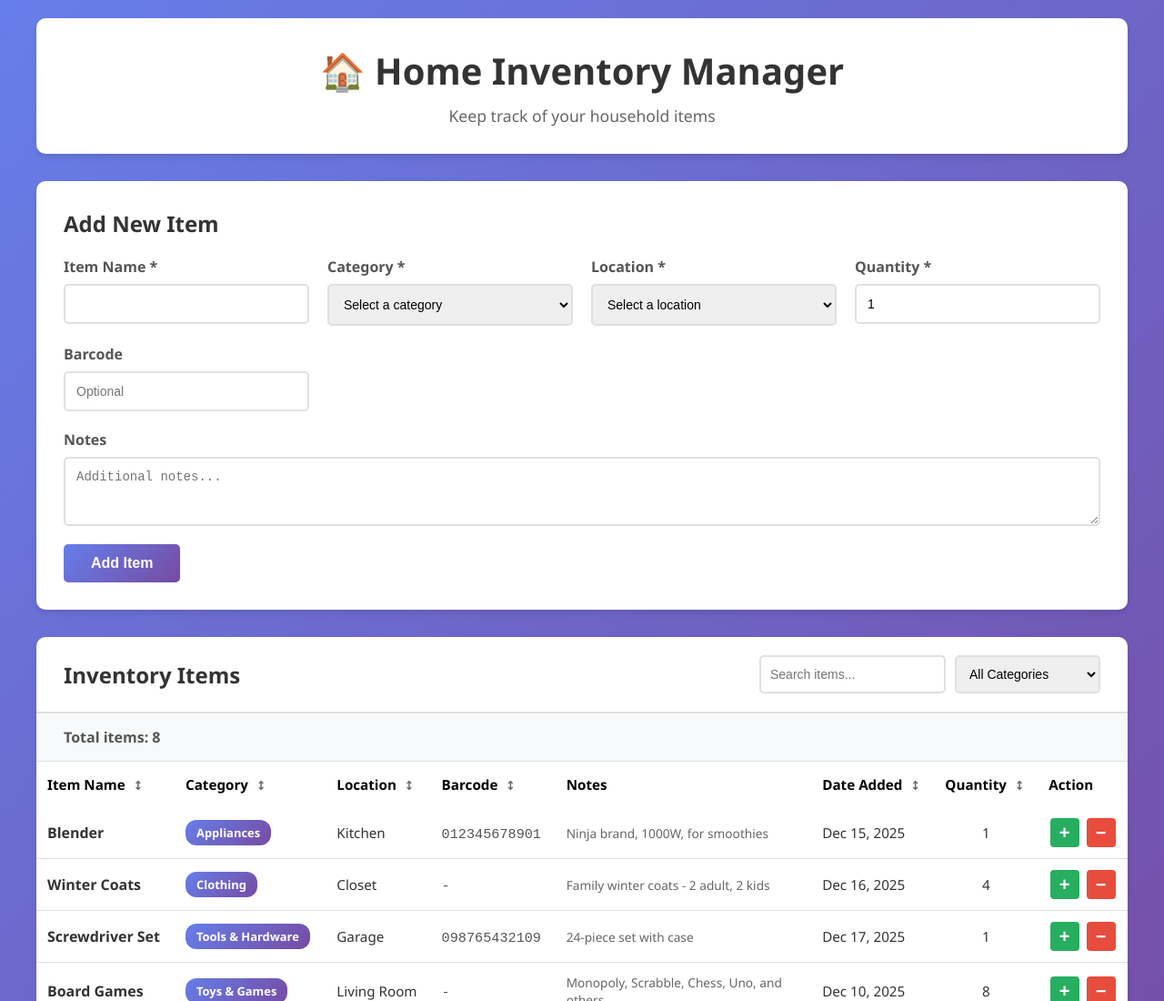
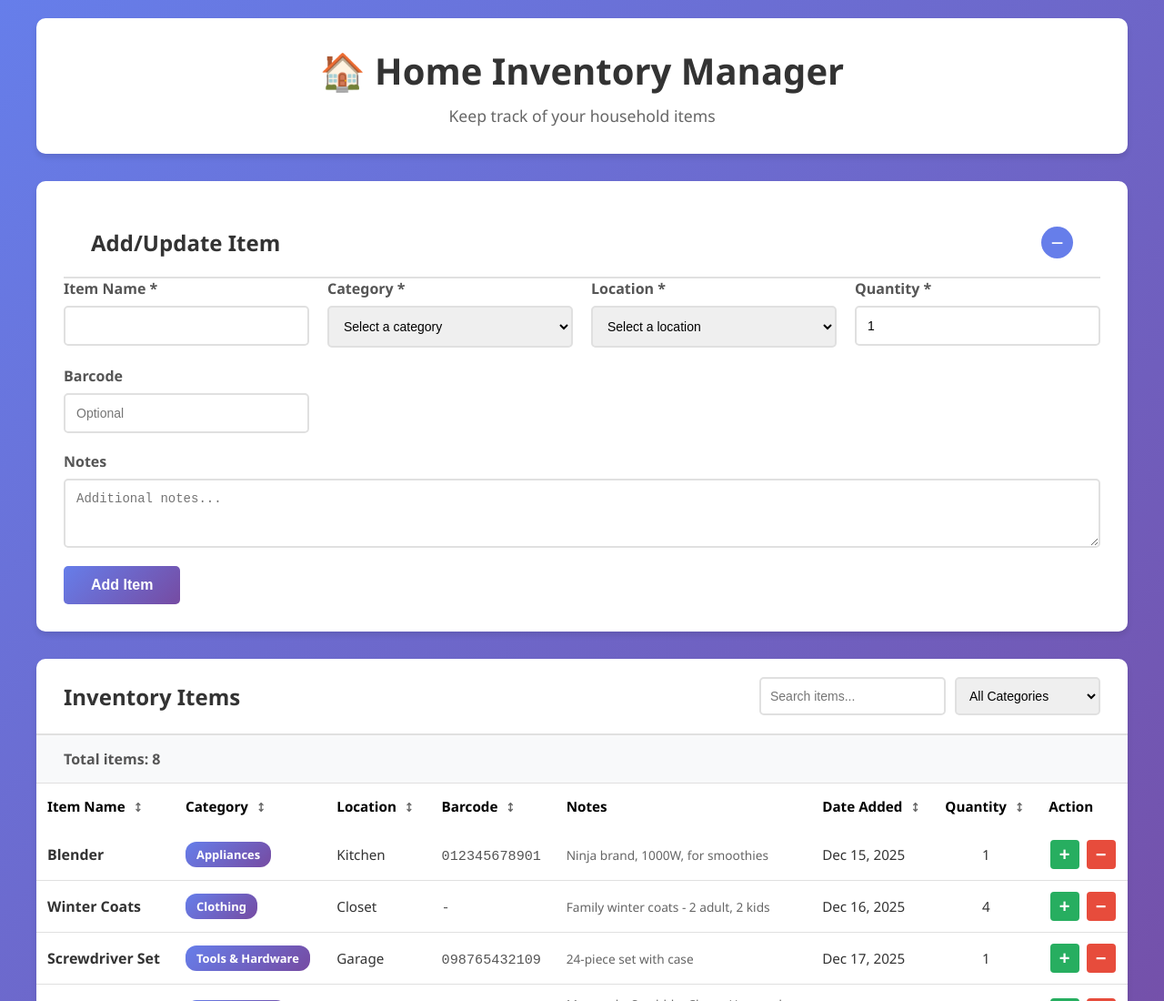
Before and after one commit to margaritasabaseva/inventory-app, a website: page index.html in a window 1280 px wide. Shown: the top 1100 px of the page at 91% size. Drawn offline with Linux system fonts and the light colour scheme.

Commit message:
Add option to collapse and expand add/update item section

```diff
--- a/index.html
+++ b/index.html
@@ -14,8 +14,13 @@
         </header>
 
         <div class="add-item-section">
-            <h2>Add New Item</h2>
-            <form id="addItemForm">
+            <div class="section-header">
+                <h2>Add/Update Item</h2>
+                <button type="button" class="collapse-btn" id="collapseBtn" aria-label="Toggle section">
+                    <span class="collapse-icon">−</span>
+                </button>
+            </div>
+            <form id="addItemForm" class="collapsible-content">
                 <div class="form-grid">
                     <div class="form-group">
                         <label for="itemName">Item Name *</label>
--- a/script.js
+++ b/script.js
@@ -5,8 +5,24 @@ class InventoryManager {
         this.sortColumn = null;
         this.sortDirection = 'asc';
         this.editingItemId = null;
+        this.initializeCollapse();
         this.initializeEventListeners();
         this.displayItems();
+    }
+
+    // Initialize collapse functionality
+    initializeCollapse() {
+        const collapseBtn = document.getElementById('collapseBtn');
+        const collapsibleContent = document.querySelector('.collapsible-content');
+
+        collapseBtn.addEventListener('click', () => {
+            collapseBtn.classList.toggle('collapsed');
+            collapsibleContent.classList.toggle('collapsed');
+
+            // Update aria-label for accessibility
+            const isCollapsed = collapseBtn.classList.contains('collapsed');
+            collapseBtn.setAttribute('aria-label', isCollapsed ? 'Expand section' : 'Collapse section');
+        });
     }
 
     // Load items from localStorage
@@ -235,6 +251,16 @@ class InventoryManager {
     editItem(id) {
         const item = this.items.find(item => item.id === id);
         if (item) {
+            // Expand the form section if it's collapsed
+            const collapseBtn = document.getElementById('collapseBtn');
+            const collapsibleContent = document.querySelector('.collapsible-content');
+
+            if (collapsibleContent.classList.contains('collapsed')) {
+                collapseBtn.classList.remove('collapsed');
+                collapsibleContent.classList.remove('collapsed');
+                collapseBtn.setAttribute('aria-label', 'Collapse section');
+            }
+
             this.editingItemId = id;
             document.getElementById('itemName').value = item.name;
             document.getElementById('category').value = item.category;
--- a/style.css
+++ b/style.css
@@ -46,7 +46,61 @@ header p {
 
 .add-item-section h2 {
     color: #333;
+    margin-bottom: 0;
+}
+
+.section-header {
+    display: flex;
+    justify-content: space-between;
+    align-items: center;
     margin-bottom: 20px;
+}
+
+.collapse-btn {
+    background: #667eea;
+    color: white;
+    border: none;
+    width: 35px;
+    height: 35px;
+    border-radius: 50%;
+    cursor: pointer;
+    font-size: 24px;
+    line-height: 1;
+    display: flex;
+    align-items: center;
+    justify-content: center;
+    transition: all 0.3s ease;
+    padding: 0;
+}
+
+.collapse-btn:hover {
+    background: #5568d3;
+    transform: scale(1.1);
+}
+
+.collapse-btn:active {
+    transform: scale(0.95);
+}
+
+.collapse-icon {
+    display: inline-block;
+    transition: transform 0.3s ease;
+}
+
+.collapse-btn.collapsed .collapse-icon {
+    transform: rotate(90deg);
+}
+
+.collapsible-content {
+    max-height: 2000px;
+    overflow: hidden;
+    transition: max-height 0.3s ease, opacity 0.3s ease;
+    opacity: 1;
+}
+
+.collapsible-content.collapsed {
+    max-height: 0;
+    opacity: 0;
 }
 
 .form-grid {
```
